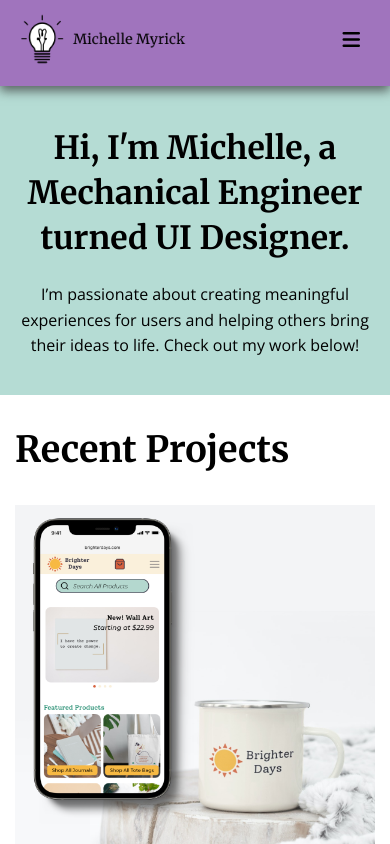
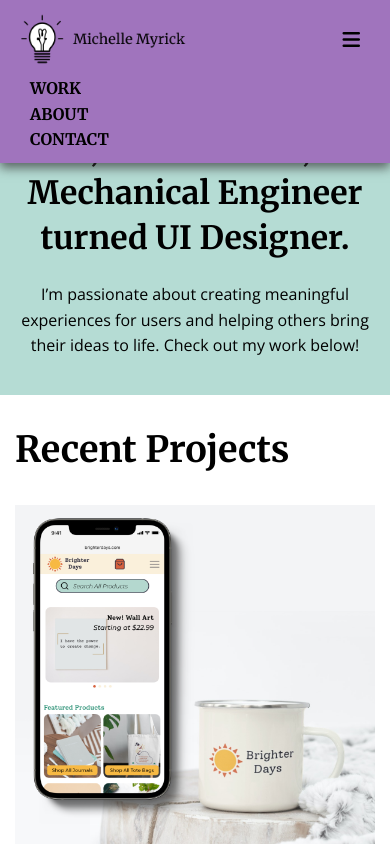
Before and after one commit to pretala8/portfolio-website, a plain HTML site: page index.html in a window 390 px wide. Both pictures are taken after a click on the link 351 px from the left and 40 px from the top of the page. Shown: the top 844 px of the page. Drawn offline with nearby package versions, Linux system fonts and the light colour scheme.

Commit message:
Create menuToggle function for menu icon

```diff
--- a/css/style.css
+++ b/css/style.css
@@ -245,6 +245,10 @@ nav>ul>li>a {
   font-size: 20px;
   color: #000000;
   padding-right: 0;
+}
+
+.navtoggle.responsive li{
+  display: block;
 }
 
 #hero {
--- a/index.html
+++ b/index.html
@@ -32,7 +32,7 @@
           <ul class="navigation">
             <li><a href="index.html" class="navlinks work">Work</a></li>
             <li><a href="about.html" class="navlinks about">About</a></li>
-            <li><a href="#contact" class="navlinks contact">Contact</a></li>
+            <li><a href="#contact" class="navlinks contact" onclick="menuToggle()">Contact</a></li>
             <li><a href="javascript:void(0);" class="icon" onclick="menuToggle()"><i class="fas fa-bars"></i></a></li>
           </ul>
           <!--maybe add another link for resume?-->
--- a/js/scripts.js
+++ b/js/scripts.js
@@ -1 +1,9 @@
-console.log("Hi, welcome to my portfolio site! :)")
+function menuToggle(){
+  var x = document.getElementById("myNavtoggle");//Searches doc for elem with ID provided
+  //Hide menu
+  if (x.className === "navtoggle"){
+    x.className += " responsive";//Adds classname 'responsive' to classname of x
+  }else {
+    x.className = "navtoggle";
+  }
+}
```
